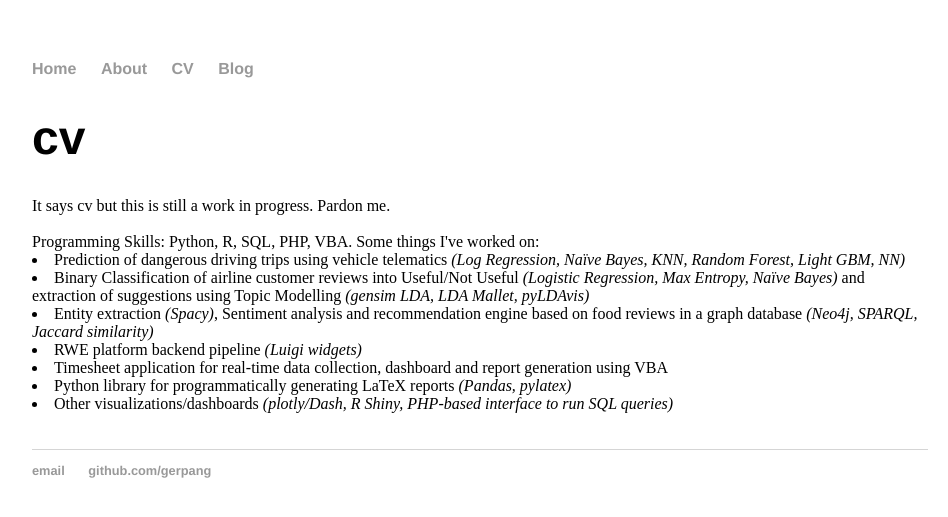
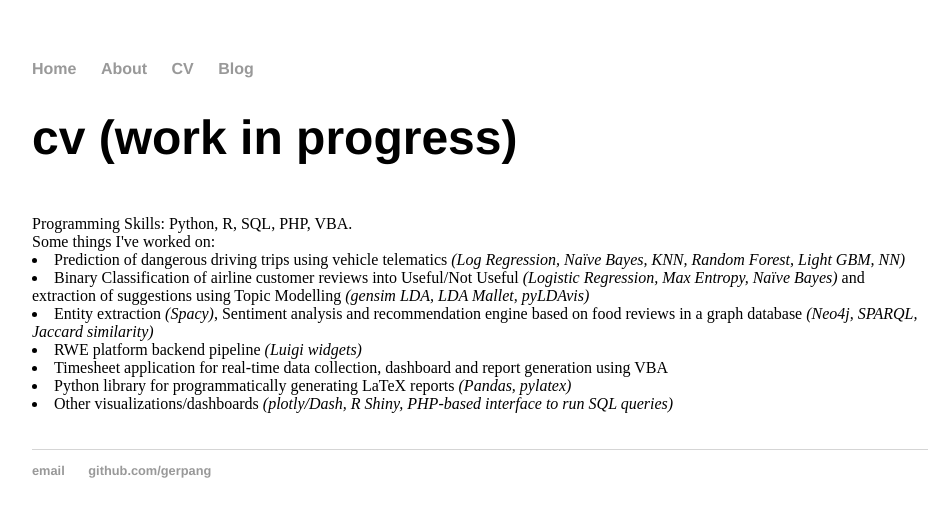
Before and after one commit to gerpang/_gerpang.github.io, a Jekyll site: the page built from cv/index.html, in a window 1280 px wide. Shown: the top 517 px of the page, without its empty margins (160-1108 px from the left). Built offline with Jekyll 4.4.1, drawn with Linux system fonts in a browser that asks for light colours.

Commit message:
Update index.html

```diff
--- a/cv/index.html
+++ b/cv/index.html
@@ -1,13 +1,12 @@
 ---
 layout: default
-title: cv
+title: cv (work in progress)
 ---
 
 <h1>{{ page.title }}</h1>
-It says cv but this is still a work in progress. Pardon me.
-<br><br>
-Programming Skills: Python, R, SQL, PHP, VBA.
-Some things I've worked on:<br>
+<br>
+Programming Skills: Python, R, SQL, PHP, VBA. <br>
+Some things I've worked on: <br>
 <li>Prediction of dangerous driving trips using vehicle telematics <i>(Log Regression, Naïve Bayes, KNN, Random Forest, Light GBM, NN)</i></li>
 <li>Binary Classification of airline customer reviews into Useful/Not Useful <i>(Logistic Regression, Max Entropy, Naïve Bayes)</i> and extraction of suggestions using Topic Modelling <i>(gensim LDA, LDA Mallet, pyLDAvis)</i></li>
 <li>Entity extraction <i>(Spacy)</i>, Sentiment analysis and recommendation engine based on food reviews in a graph database <i>(Neo4j, SPARQL, Jaccard similarity)</i></li>
```
